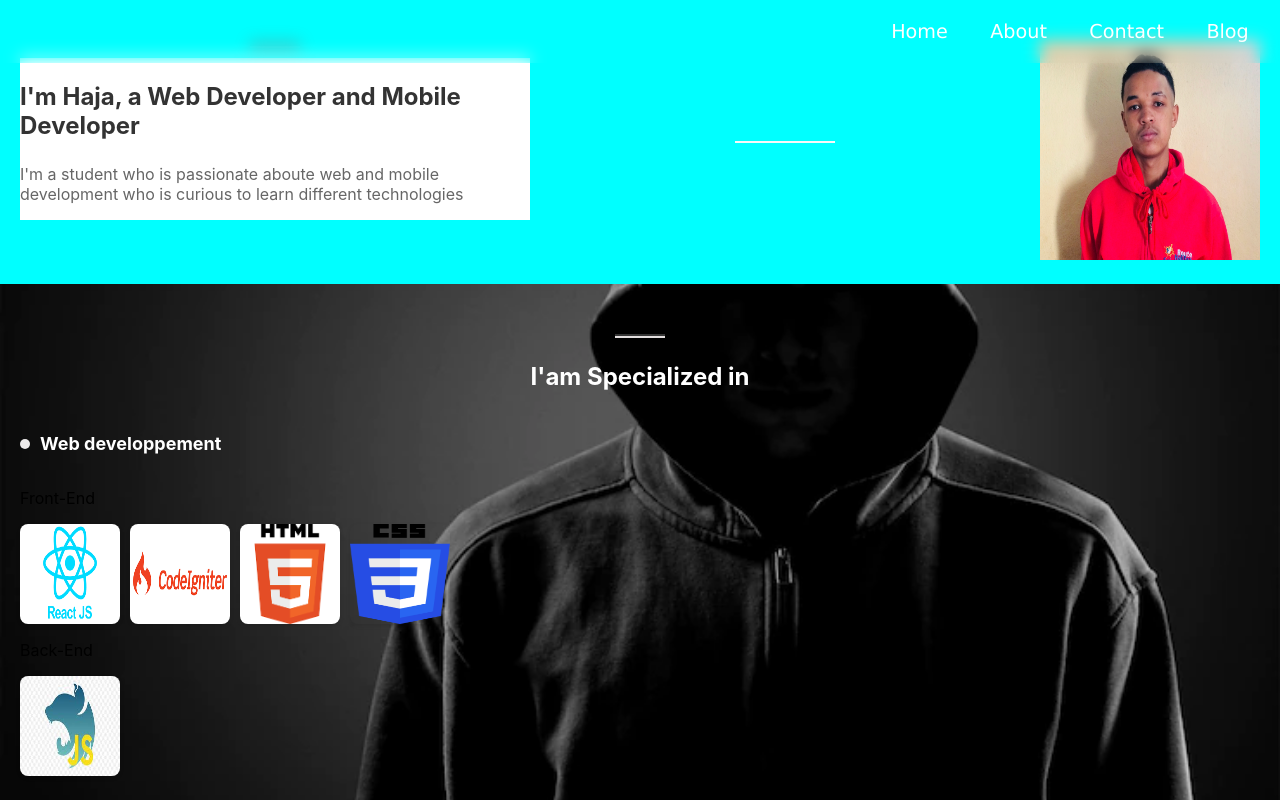
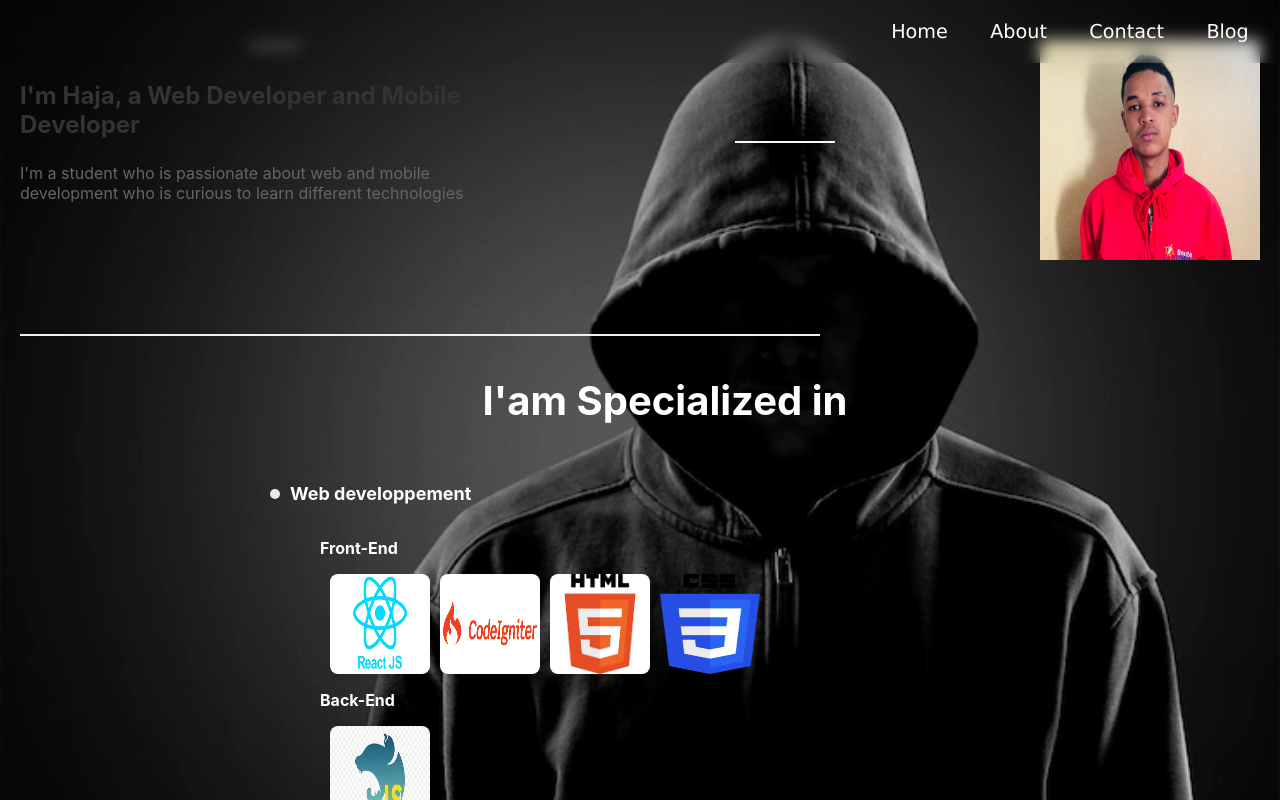
Before and after one commit to Haja13/Portfolio, a React (Create React App) app: page / in a window 1280 px wide. Built offline with nearby package versions, Linux system fonts and the light colour scheme.

Commit message:
modification8

```diff
--- a/public/index.html
+++ b/public/index.html
@@ -3,7 +3,7 @@
   <head>
     <meta charset="utf-8" />
     <!-- <link rel="icon" href="" /> -->
-    <link rel="icon" type="png" href="logo1.png" />
+    <!-- <link rel="icon" type="png" href="logo1.png" /> -->
 
     <meta name="viewport" content="width=device-width, initial-scale=1" />
     <meta name="theme-color" content="#000000" />
@@ -26,7 +26,7 @@
       work correctly both with client-side routing and a non-root public URL.
       Learn how to configure a non-root public URL by running `npm run build`.
     -->
-    <title>hajaPortfolio</title>
+    <title>Portfolio</title>
   </head>
   <body>
     <noscript>You need to enable JavaScript to run this app.</noscript>
--- a/src/component/Education/Education.js
+++ b/src/component/Education/Education.js
@@ -11,7 +11,7 @@ const Education = () =>{
                 </div>
                         <div className="block">
                             <div className="point"></div>
-                            <p className="title01">Institu Superieur Polytechnique de Madagascar </p>
+                            <p className="title01">Institut Superieur Polytechnique de Madagascar </p>
                         </div>
                     <p className="paragraphe01">I am studying at the Polytechnic Higher Institute of Madagascar antsobolo in  computer system electronics and artificial intelligence so far</p>
                 <div className="title">
--- a/src/component/Education/EducationStyle.css
+++ b/src/component/Education/EducationStyle.css
@@ -112,19 +112,25 @@
 /* Education Styles */
 
 .education {
-    background-color: #f0f0f0;
+    /* background-color: #f0f0f0; */
     padding: 20px;
   }
 
   .title {
-    font-size: 24px;
+    font-size: 40px;
     font-weight: bold;
-    margin: 20px 0;
+    margin-left: 100px ;
+    align-items: center;
+    justify-content: center;
+    text-align: center;
+    color: #ffffff;
   }
 
-  .trait {
-    border-top: 2px solid #333;
+  .education .trait {
+    border-top: 2px solid #ffffff;
     margin-bottom: 10px;
+    width: 800px;
+    height: 1px;
   }
 
   .block {
@@ -136,19 +142,26 @@
   .point {
     width: 10px;
     height: 10px;
-    background-color: #333;
+    background-color: #ffffff;
     border-radius: 50%;
-    margin-right: 10px;
+    margin-left: 150px;
   }
 
   .title01 {
     font-size: 18px;
     font-weight: bold;
+    color: #ffffff;
+    margin-left: 10px;
   }
 
   .paragraphe01 {
     font-size: 16px;
     line-height: 1.6;
+    color: #ffffff;
+    width: 400px;
+    /* background-color: aqua; */
+    margin-left: 180px;
+
   }
 
   /* Experience Section */
--- a/src/component/PersonalComponent/PersonalComponent.js
+++ b/src/component/PersonalComponent/PersonalComponent.js
@@ -8,7 +8,7 @@ const PersonalComponent = () =>{
                 <div className="trait"></div>
                 <div className="paragraphe">
                     <p className="nom">I'm Haja, a Web Developer and Mobile Developer</p>
-                    <p className="nom-descri">I'm a student who is passionate aboute web and mobile development who is curious to learn different technologies</p>
+                    <p className="nom-descri">I'm a student who is passionate about web and mobile development who is curious to learn different technologies</p>
                 </div>
 
             </div>
--- a/src/component/PersonalComponent/PersonalStyle.css
+++ b/src/component/PersonalComponent/PersonalStyle.css
@@ -66,7 +66,7 @@
     justify-content: space-between;
     align-items: center;
     padding: 20px;
-    background-color: aqua;
+    /* background-color: aqua; */
   }
 
   /* Styles pour la classe .description */
@@ -88,7 +88,7 @@
   /* Styles pour la classe .paragraphe */
   .paragraphe {
     margin-bottom: 20px;
-    background-color: #fff;
+    /* background-color: #fff; */
   }
 
   /* Styles pour la classe .nom */
--- a/src/component/Speciality/SpecialityStyle.css
+++ b/src/component/Speciality/SpecialityStyle.css
@@ -135,35 +135,40 @@
     margin: 20px;
   }
 
-  .trait {
-    width: 40px;
-    height: 3px;
+  .speciality .trait {
+    width: 800px;
+    height: 2px;
     background-color: #f1f0f0;
-    margin: 0 auto;
+    /* margin: 0 auto; */
   }
 
-  .title {
+  .speciality .title {
     text-align: center;
-    margin: 10px 0;
+    margin-left: 50px ;
     color: white;
   }
 
   .title p {
-    font-size: 24px;
+    font-size: 40px;
     font-weight: bold;
   }
 
   .WebDescription {
     display: flex;
     align-items: center;
-    margin: 10px 0;
+    margin-left: 100px ;
   }
 
   .MobileDescription {
     display: flex;
     align-items: center;
-    margin: 10px 0;
+    margin-left: 100px ;
   }
+  .MobileDescription .mobile {
+    color: white;
+
+  }
+
 
   .WebDescription .point,
   .MobileDescription .point {
@@ -197,16 +202,26 @@
     object-fit: cover;
     background-color: #fff;
   } */
-  .block {
-    display: grid;
+  .speciality .block {
+    /* display: grid;
     grid-template-columns: repeat(2, 1fr);
     grid-gap: 10px;
+    margin-left: 100px; */
+    /* background-color: aqua; */
+    margin-left: 300px;
+    /* background-color: #fff; */
+  }
+  .titre-web02{
+    color: white;
+    margin-left: 300px;
+    font-weight: bolder;
   }
 
   .block img {
     width: 100px;
     height: 100px;
     border-radius: 8px;
+    margin-left: 10px;
     box-shadow: 0 2px 4px rgba(0, 0, 0, 0.1);
   }
 
--- a/src/component/Speciality/specialityComponent.js
+++ b/src/component/Speciality/specialityComponent.js
@@ -51,7 +51,7 @@ const SpecialityComponent = () => {
                 {/* <FontAwesomeIcon icon={faMobile} className="icon" />  */}
                 <div className="point"></div>
 
-                <p>Mobile  Developpement</p>
+                <p className="mobile">Mobile  Developpement</p>
             </div>
                 {/* <p className="titre-web01">I'm specialize in javascripte technology </p> */}
                 <div className="block">
--- a/src/component/contact/contactStyle.css
+++ b/src/component/contact/contactStyle.css
@@ -55,12 +55,12 @@
     flex-direction: column;
     align-items: center;
     justify-content: center;
-    background-color: #f0f0f0;
+    /* background-color: #f0f0f0; */
     padding: 20px;
   }
 
   .title {
-    font-size: 24px;
+    font-size: 40px;
     font-weight: bold;
     margin-bottom: 20px;
   }
@@ -69,7 +69,7 @@
     display: flex;
     flex-direction: column;
     align-items: center;
-    justify-content: center;
+    justify-content: space-around;
     margin-top: 20px;
   }
 
@@ -100,6 +100,13 @@
     justify-content: center;
     padding: 10px;
     margin-bottom: 10px;
+    background-color: #007bff;
+    border-radius: 5px;
+    color: white;
+    width: 290px;
+
+
+
   }
 
   /* Add more styles if needed */
```
